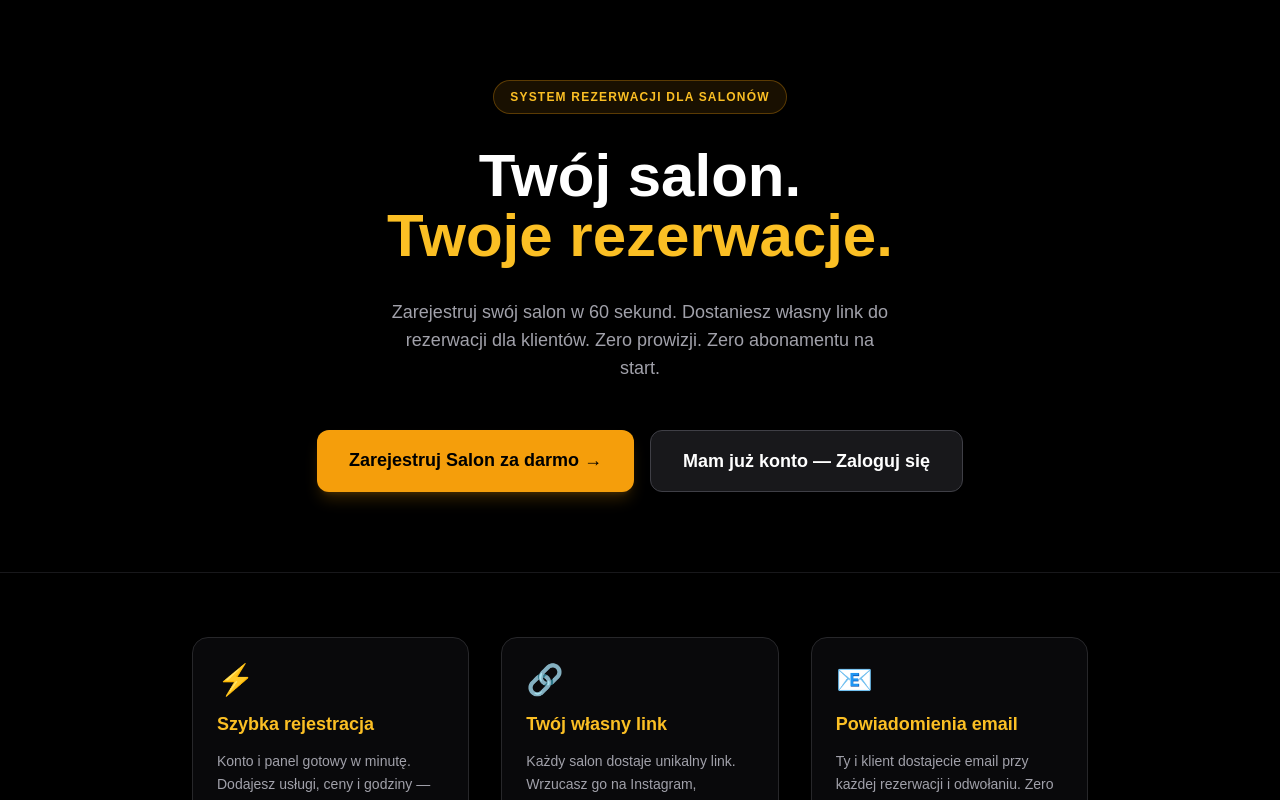
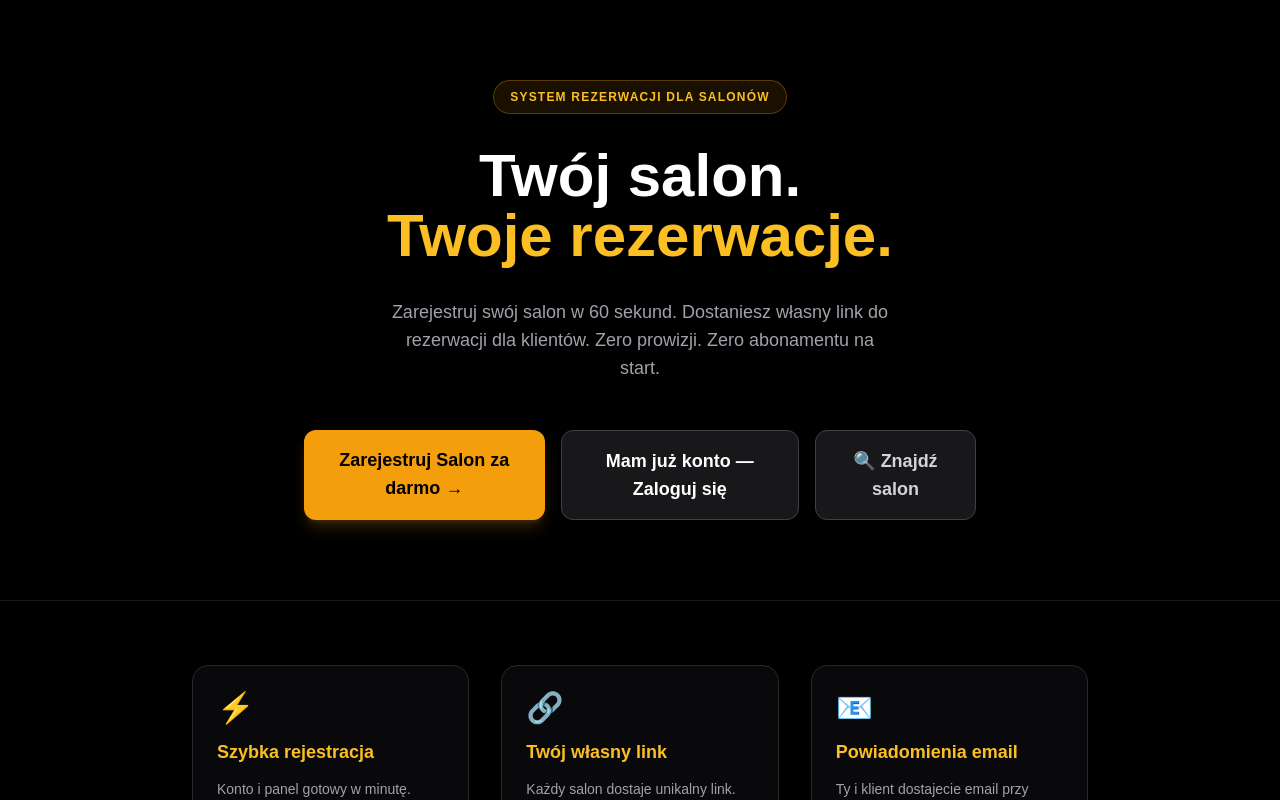
Before and after one commit to adelbertusshop/booking-app-mvp, a Next.js app: page / in a window 1280 px wide. Shown: the top 800 px of the page. Built offline with nearby package versions, Linux system fonts and the light colour scheme.

Commit message:
feat: link do katalogu salonow na landing page

```diff
--- a/app/page.tsx
+++ b/app/page.tsx
@@ -35,6 +35,12 @@ export default function Home() {
               className="bg-zinc-900 hover:bg-zinc-800 border border-zinc-700 text-white font-bold py-4 px-8 rounded-xl text-lg transition-all duration-200"
             >
               Mam już konto — Zaloguj się
+            </Link>
+            <Link
+              href="/salony"
+              className="bg-zinc-900 hover:bg-zinc-800 border border-zinc-700 text-zinc-300 font-bold py-4 px-8 rounded-xl text-lg transition-all duration-200"
+            >
+              🔍 Znajdź salon
             </Link>
           </div>
         </div>
```
